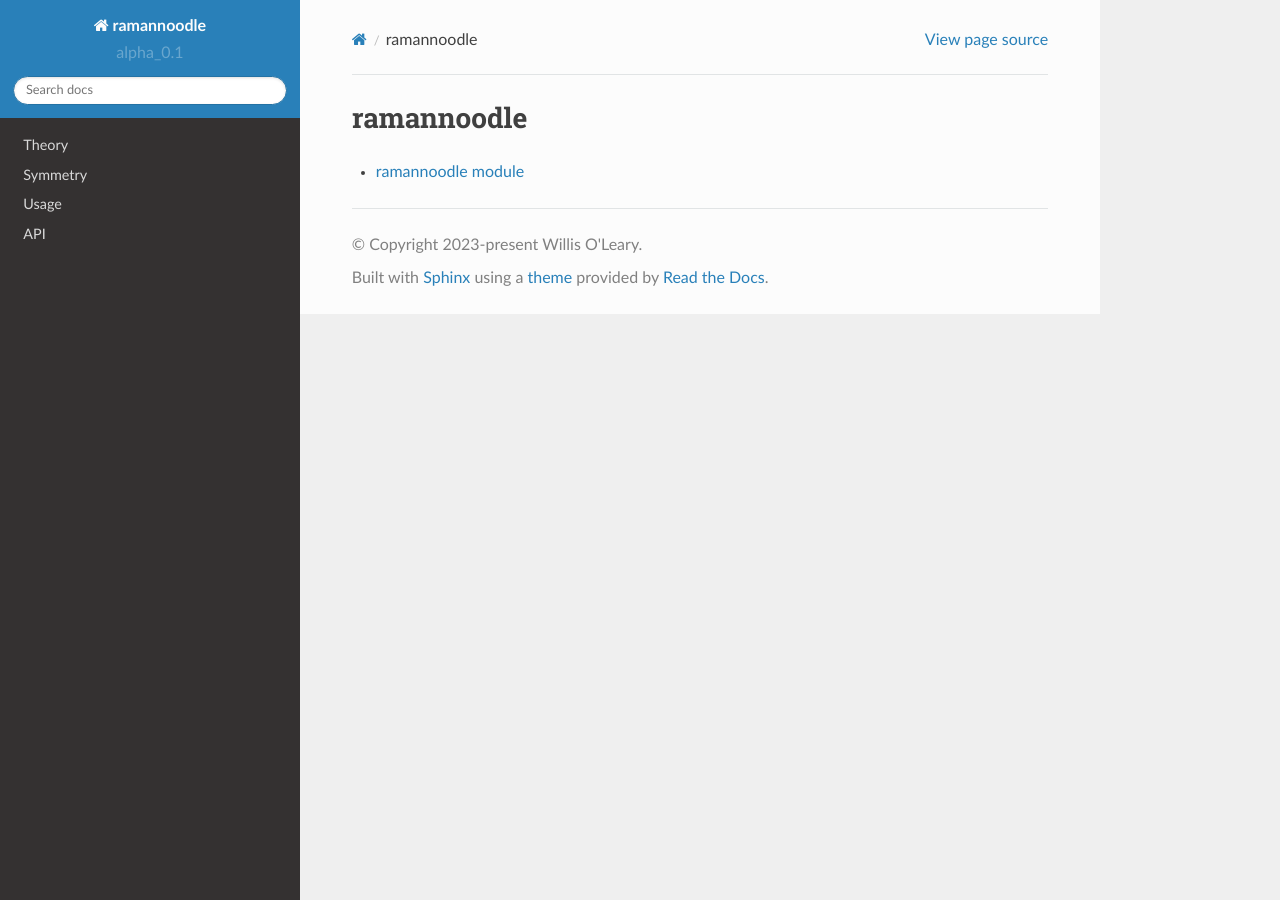
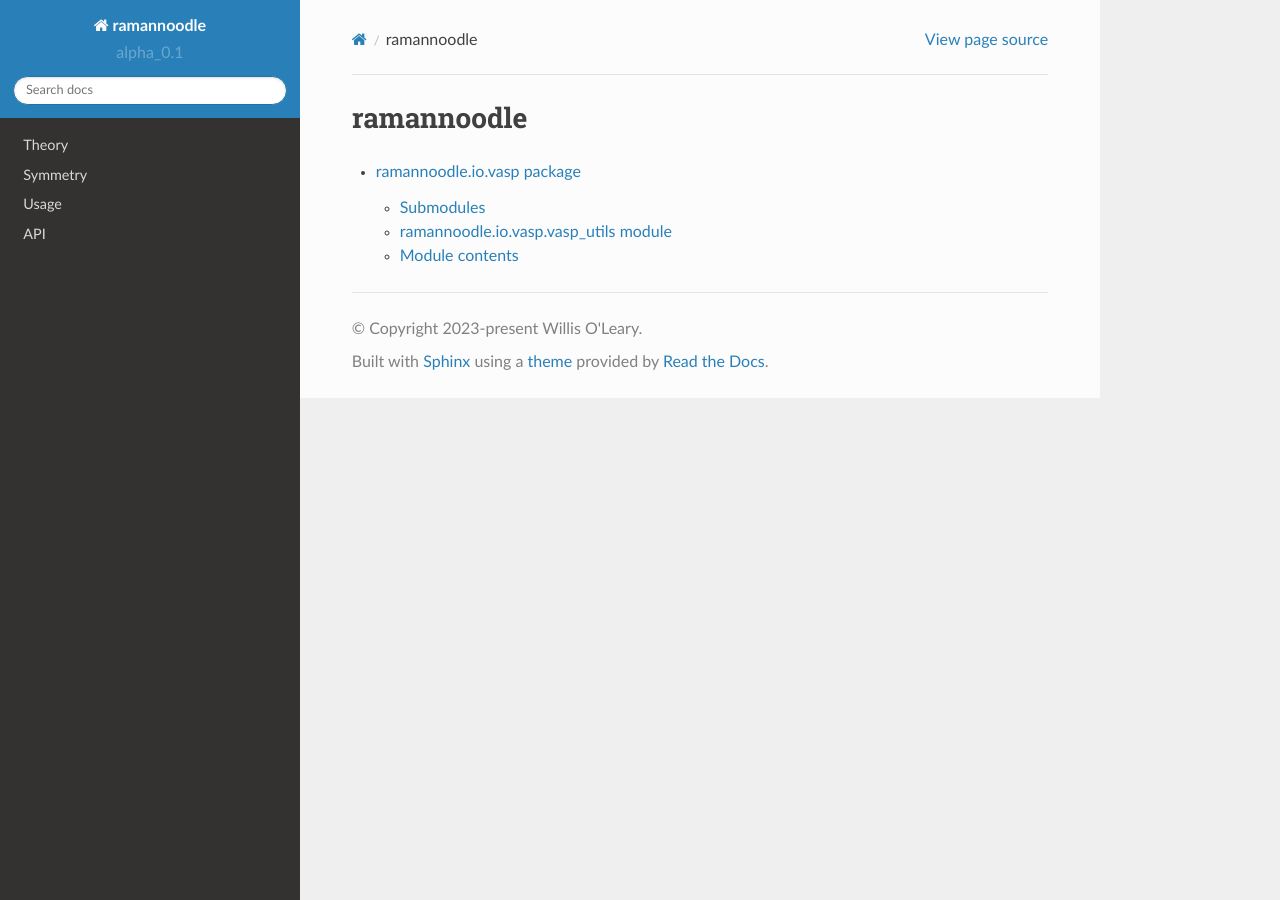
Before and after one commit to wolearyc/ramannoodle, a Sphinx documentation site: the page built from docs/source/modules.rst, in a window 1280 px wide. Built offline with Sphinx 7.4.7 and the Read the Docs theme 2.0.0, drawn with Linux system fonts in a browser that asks for light colours.

```diff
--- a/docs/docs/source/modules.rst
+++ /dev/null
@@ -1,5 +0,0 @@
-docs
-====
-
-.. toctree::
-   :maxdepth: 4
--- a/docs/source/conf.py
+++ b/docs/source/conf.py
@@ -1,4 +1,4 @@
-# Configuration file for the Sphinx documentation builder.
+""" Configuration file for the Sphinx documentation builder."""
 import sys
 import os
 
--- a/docs/source/modules.rst
+++ b/docs/source/modules.rst
@@ -4,4 +4,4 @@ ramannoodle
 .. toctree::
    :maxdepth: 4
 
-   ramannoodle
+   ramannoodle.io.vasp
--- /dev/null
+++ b/docs/source/ramannoodle.dynamics.rst
@@ -0,0 +1,10 @@
+ramannoodle.dynamics package
+============================
+
+Module contents
+---------------
+
+.. automodule:: ramannoodle.dynamics
+   :members:
+   :undoc-members:
+   :show-inheritance:
--- /dev/null
+++ b/docs/source/ramannoodle.io.vasp.rst
@@ -0,0 +1,21 @@
+ramannoodle.io.vasp package
+===========================
+
+Submodules
+----------
+
+ramannoodle.io.vasp.vasp\_utils module
+--------------------------------------
+
+.. automodule:: ramannoodle.io.vasp.vasp_utils
+   :members:
+   :undoc-members:
+   :show-inheritance:
+
+Module contents
+---------------
+
+.. automodule:: ramannoodle.io.vasp
+   :members:
+   :undoc-members:
+   :show-inheritance:
--- a/docs/source/ramannoodle.rst
+++ b/docs/source/ramannoodle.rst
@@ -1,7 +1,7 @@
 ramannoodle module
 ==================
 
-.. automodule:: ramannoodle
+.. automodule:: ramannoodle.io.vasp
    :members:
    :undoc-members:
    :show-inheritance:
--- /dev/null
+++ b/docs/source/ramannoodle.spectrum.rst
@@ -0,0 +1,10 @@
+ramannoodle.spectrum package
+============================
+
+Module contents
+---------------
+
+.. automodule:: ramannoodle.spectrum
+   :members:
+   :undoc-members:
+   :show-inheritance:
--- /dev/null
+++ b/ramannoodle/__init__.py
@@ -0,0 +1 @@
+"""Facilitates calculation of Raman spectra from VASP calculations."""
```
Also changed, not shown: docs/source/ramannoodle.io.rst (added, +29 -0 lines), docs/source/ramannoodle.polarizability.rst (added, +21 -0 lines), docs/source/ramannoodle.symmetry.rst (added, +21 -0 lines), .pre-commit-config.yaml, 3 other files.
